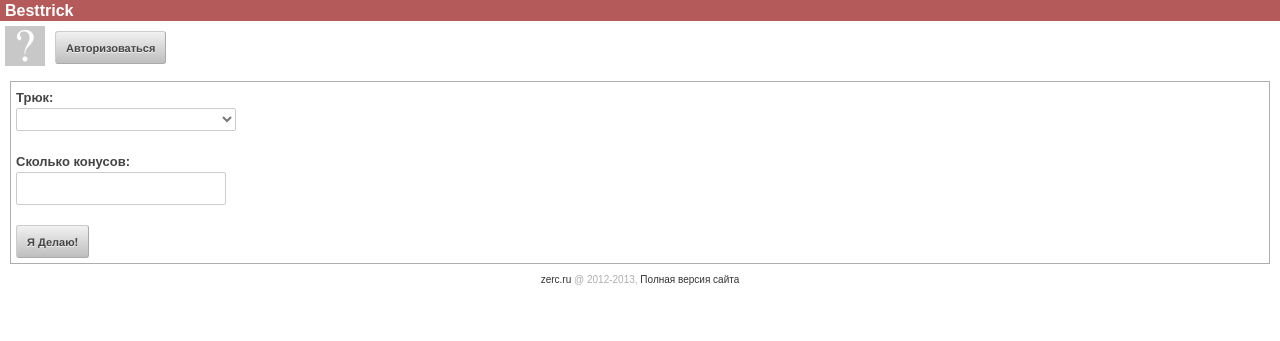
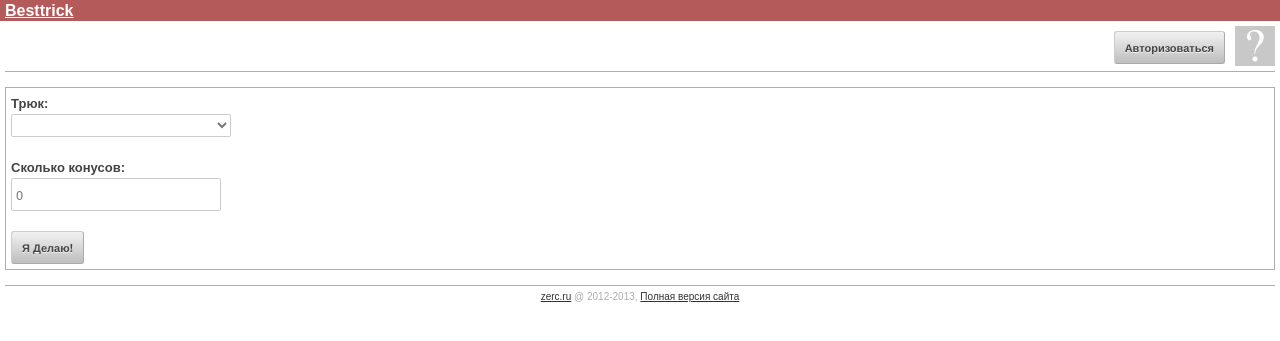
Before and after one commit to zerc/besttrick.ru, a Python web app: template templates/mobile/checkin_page.html in a window 1280 px wide. Shown: the top 341 px of the page. Run offline with Jinja, Linux system fonts and the light colour scheme; the template is opened without the code that fills it, so the values that code supplies are empty.

Commit message:
fix some bugs

```diff
--- a/apps/tricks/base.py
+++ b/apps/tricks/base.py
@@ -76,6 +76,10 @@ def get_trick(trick_id, simple=True):
         row['user'] = get_user(user_dict=row['user'])
 
     trick['users'] = sorted(rows, key=lambda x: x['cones'], reverse=True)
+
+    # патчу трюк, как-то объеденить функции get_trick и get_tricks
+    trick['descr_html'] = markdown(trick['descr'])
+    trick[u'id'] = trick.pop(u'_id')
 
     return trick
 
@@ -221,7 +225,7 @@ def checkin_user(trick_id, user_id, update_data):
         return _checkin(update_data)
 
     # поддерживаем только положительную динамику
-    if prev_checkin['cones'] > update_data['cones']:
+    if prev_checkin['cones'] >= update_data['cones']:
         return u'Ни шагу назад!', 400
 
     # пользоавтель добавил видос - припишем его к старому чекину
--- a/static/css/mobile.css
+++ b/static/css/mobile.css
@@ -1,5 +1,5 @@
 html, body {margin:0; padding:0; font-family:Arial; font-size:0.9em;}
-a {text-decoration:none;}
+a {text-decoration:underline;}
 h2, h3 {font-size:1.5em; line-height:1.5em; margin:0;}
 h3 {font-size:1.3em;}
 #content {padding:0 5px;}
@@ -14,10 +14,13 @@ h3 {font-size:1.3em;}
     float:right; font-size:12px; font-weight:normal; margin-right:5px;
 }
 
-.user_block {text-align:left; height:40px; margin-bottom:5px;}
+.user_block {
+    text-align:right; height:40px; margin-bottom:5px;
+    border-bottom:1px solid #aeaeae; padding-bottom:5px;
+}
 .user_block a.button {margin:5px 0 0 0;}
 .user_block img.photo {
-    float:left; height:40px; width:40px; margin-right:10px;
+    float:right; height:40px; width:40px; margin-left:10px;
 }
 
 ul.trick_list {margin:0px;}
@@ -25,20 +28,20 @@ ul.trick_list .trick {
     border:1px solid #aeaeae; line-height:30px; height:30px;
 }
 
-ul.trick_list .trick a {text-decoration:underline;}
+ul.trick_list .trick a {}
 
 ul.trick_list .trick img {float:left; margin-right:5px;}
 
 ul.trick_list .user_do_this {background-color:#fdecdd;}
 
-ul.trick_list .trick a.checkin_link {
+a.checkin_link {
     float:right; background:red; width:30px; text-align:center;
-    color:#fff; font-size:18;
+    color:#fff; font-size:18; text-decoration:none;
 }
+a.checkin_link:hover {color:#000;}
 
-ul.trick_list .trick a.checkin_link:hover {color:#000;}
 
-.trick__page__image {max-width:100%;}
+.trick__page__image {max-width:100%; margin-top:5px;}
 .trick__users {width:100%; max-width:480px;}
 .trick__user {
     height:40px; clear:both; float:none;
@@ -57,9 +60,13 @@ ul.trick_list .trick a.checkin_link:hover {color:#000;}
 .trick__user_king a:hover {color:#f4f4f4;}
 .no_one {padding-left:10px; width: 490px;}
 
-.copyright {text-align:center; font-size:10px; color:#aeaeae;}
+.copyright {text-align:center; font-size:10px; color:#aeaeae; border-top:1px solid #aeaeae;}
 
 ul.messages {margin:0 5px;}
-.messages li {padding:0 5px;}
+.messages li {padding:0 5px; margin:0 -5px 10px -5px;}
 .messages .error {background-color:#D35757; border:1px solid red;}
 .messages .success {background-color:#8DE27C; border:1px solid green;}
+
+.form_holder {border:1px solid #aeaeae; margin:5px 0px 15px 0px; padding:5px;}
+.form_holder form {margin:0;}
+.form_holder form button {margin:0;}
--- a/templates/mobile/base.html
+++ b/templates/mobile/base.html
@@ -14,7 +14,7 @@
     </a>
     <a href="{{ trick_url(trick) }}">{{ trick_title(trick) }}</a>
     {% if user %}
-        <a href="{{ url_for('mobile_checkin_page') }}?trick={{ trick.id }}" class="checkin_link">+</a>
+        <a href="{{ url_for('mobile_checkin_page') }}?trick={{ trick.id }}&cones={{ trick.cones }}" class="checkin_link">+</a>
     {% endif %}
 </li>
 {% endmacro %}
--- a/templates/mobile/checkin_page.html
+++ b/templates/mobile/checkin_page.html
@@ -1,14 +1,5 @@
 {% extends 'mobile/base.html' %}
 {% from 'mobile/base.html' import trick_title with context %}
-
-
-{% block extra_head %}
-    <style>
-        .form_holder {border:1px solid #aeaeae; margin:5px; padding:5px;}
-        .form_holder form {margin:0;}
-        .form_holder form button {margin:0;}
-    </style>
-{% endblock %}
 
 {% block content %}
     <div class="form_holder">
@@ -21,7 +12,7 @@
             </select>
 
             <label for="cones">Сколько конусов:</label>
-            <input type="text" name="cones" id="cones" />
+            <input type="text" name="cones" id="cones" value="{{ request.args.get('cones')|int or 0 }}"/>
             <input type="hidden" name="ref" value="{{ request.referrer }}">
             <button type="submit">Я Делаю!</button>
         </form>
```
Also changed, not shown: apps/tricks/views.py (+8 -0 lines), templates/mobile/trick_page.html (+10 -2 lines).
